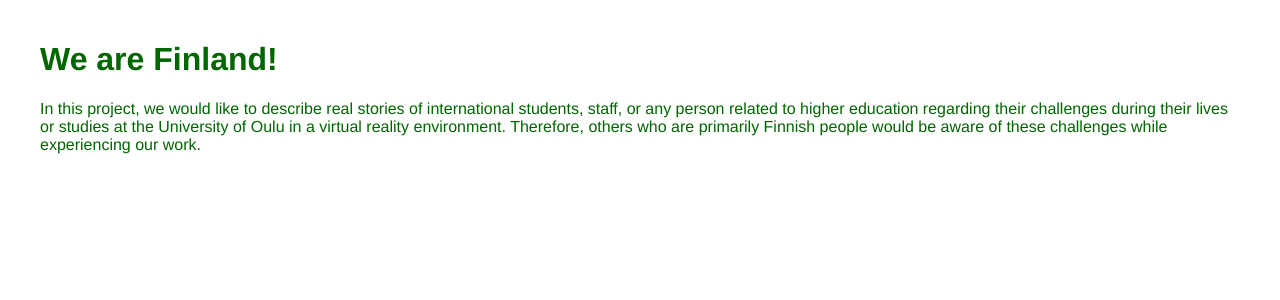
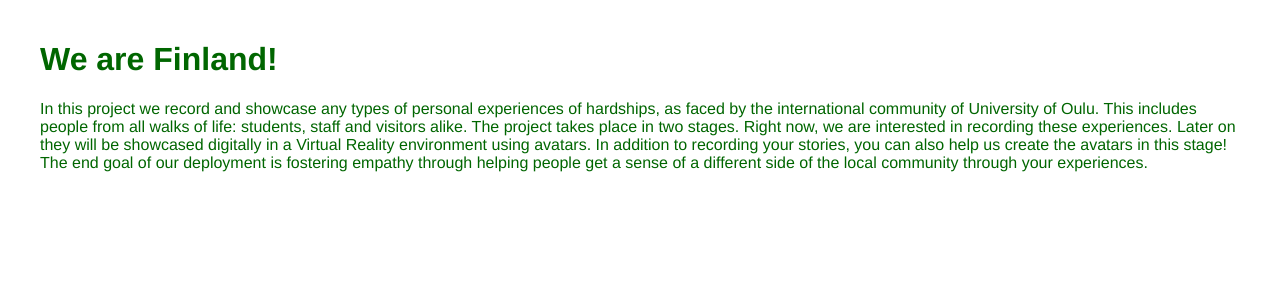
Before and after one commit to Kiarostami/We-Are-Oulu, a Flask app: template Website/templates/home.html in a window 1280 px wide. Shown: the part 35-335 px from the top of the page. Run offline with Flask 2, Linux system fonts and the light colour scheme; the template is opened without the code that fills it, so the values that code supplies are empty.

Commit message:
Update home.html

```diff
--- a/Website/templates/home.html
+++ b/Website/templates/home.html
@@ -2,7 +2,10 @@
 {% block content %}
 <div class="home">
      <h1>We are Finland!</h1>
-     <p>In this project, we would like to describe real stories of international students, staff, or any person related to higher education regarding their challenges during their lives or studies at the University of Oulu in a virtual reality environment.
-          Therefore, others who are primarily Finnish people would be aware of these challenges while experiencing our work.</p>
+     <p>In this project we record and showcase any types of personal experiences of hardships, as faced by the international community of University of Oulu. This includes people from all walks of life: students, staff and visitors alike.
+
+The project takes place in two stages. Right now, we are interested in recording these experiences. Later on they will be showcased digitally in a Virtual Reality environment using avatars. In addition to recording your stories, you can also help us create the avatars in this stage!
+
+The end goal of our deployment is fostering empathy through helping people get a sense of a different side of the local community through your experiences. </p>
 <div>
 {%endblock%}
```
